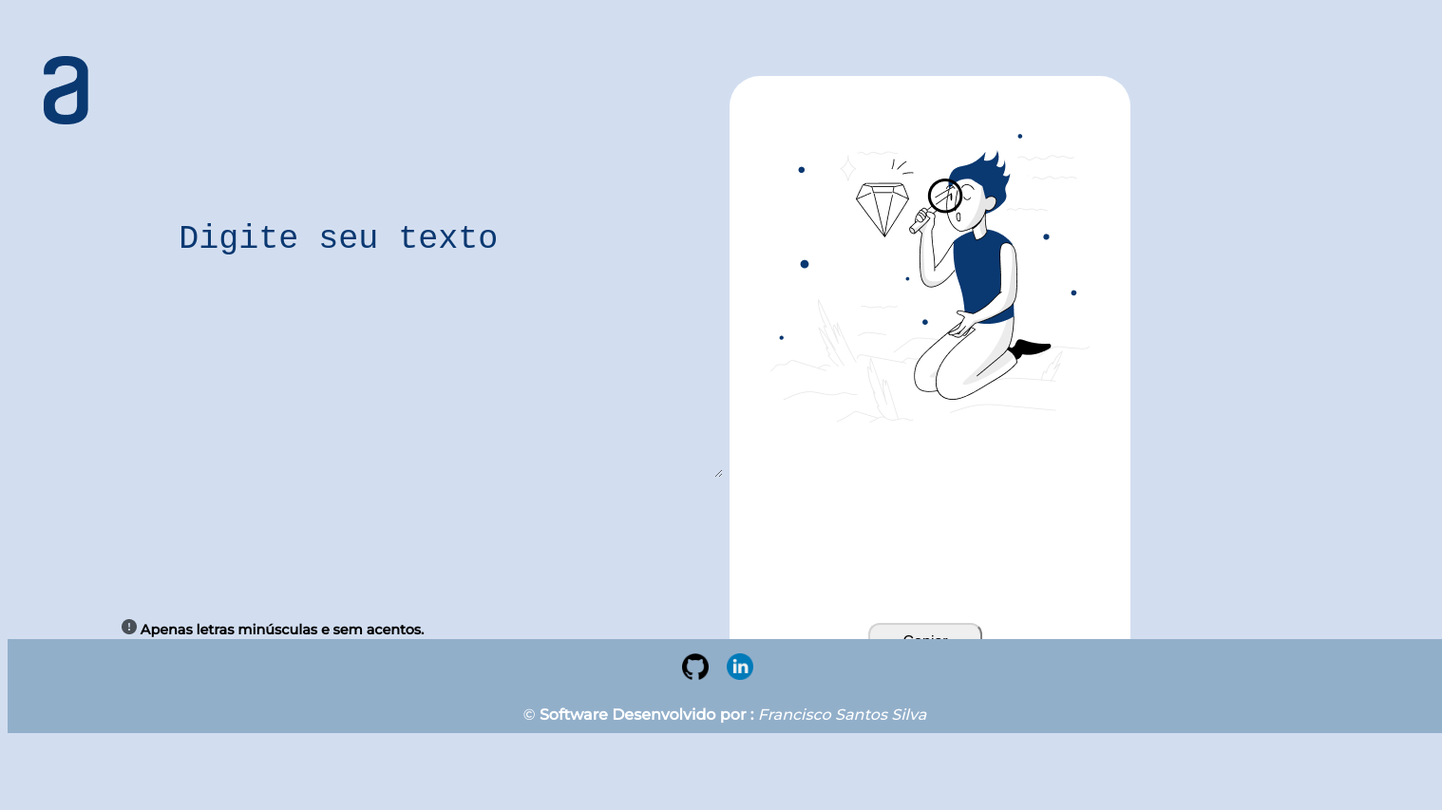
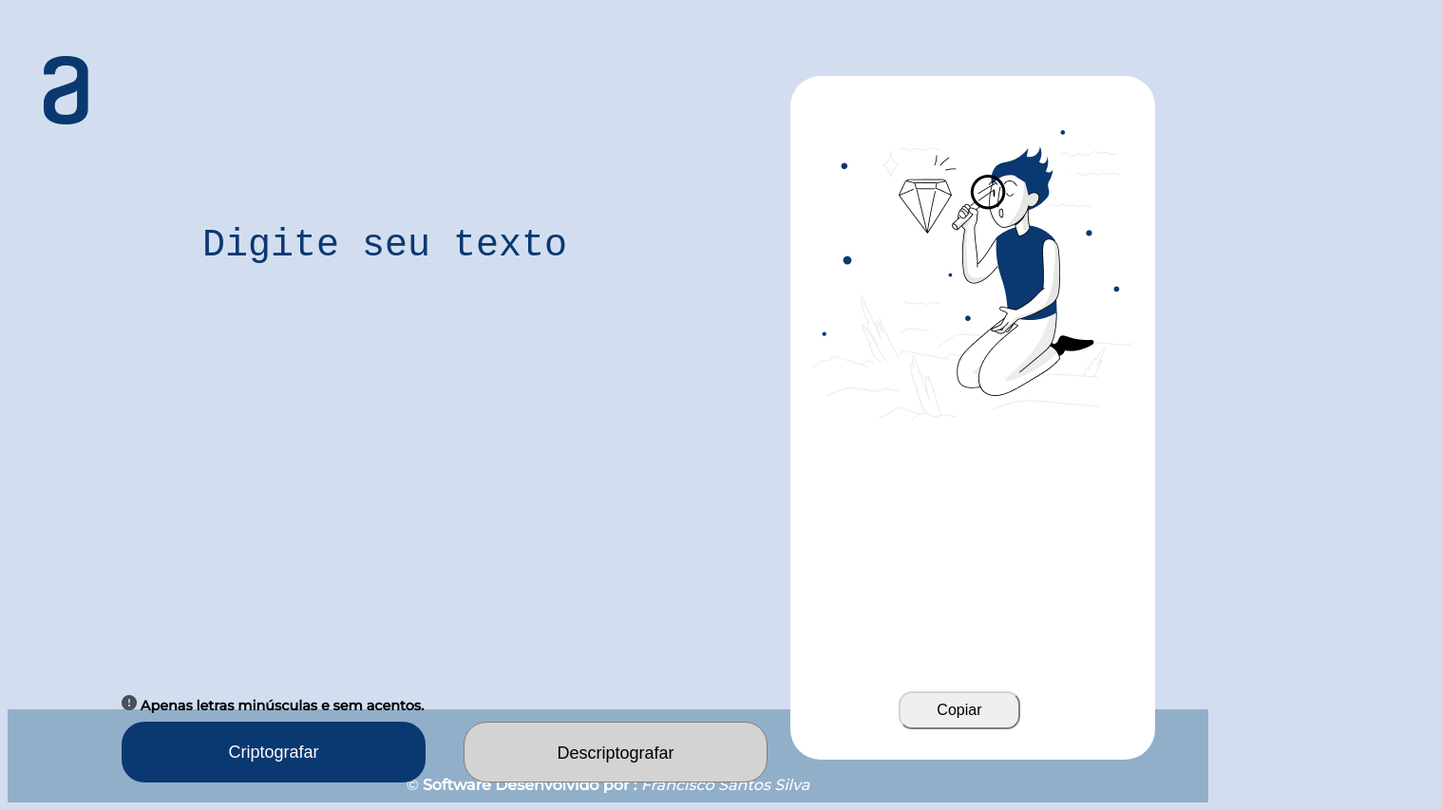
Before and after one commit to Regis-Si1va/Challenge_Codificador, a plain HTML site: page index.html in a window 1280 px wide. Shown: the whole page at 95% size, 1518 px wide, since content can reach past the window. Before the commit the page ends 800 px from the top, so only its background shows below. Drawn offline with Linux system fonts and the light colour scheme.

Commit message:
alterado tamanho dos botões

```diff
--- a/index.html
+++ b/index.html
@@ -20,7 +20,7 @@
 				<textarea class="msg" type="text" placeholder="Digite seu texto" rows="6" cols="33"></textarea>
 
 				<div class="aviso">
-				<h2><img src="exclamation.png"> Apenas letras minúsculas e sem acentos.</h2>
+					<h2><img src="exclamation.png"> Apenas letras minúsculas e sem acentos.</h2>
 				</div>
 
 				<div class="botoes" id="encriptar">
@@ -41,11 +41,11 @@
 		</main>
 
 		<footer>
-			<section>
+			<div>
 				<a href="https://github.com/Regis-Si1va"><img class="redes" src="github.png" alt="logo do github"></a>
 	            <a href="https://www.linkedin.com/in/francisco-s-s"><img class="redes" src="linkedin.png" alt="logo linkedIn"></a>
 	            <p class="developer">© <strong> Software Desenvolvido por :</strong><i> Francisco Santos Silva</i></p>
-        	</section>
+        	</div>
 		</footer>
 
 		<script src="script.js"></script>
--- a/style.css
+++ b/style.css
@@ -14,7 +14,7 @@ header img {
 
 .msg {
 	border: none;
-	font-size: 35px;
+	font-size: 40px;
 	width: 80%;
 	height: 80%;
 	margin-left: 25%;
@@ -34,7 +34,7 @@ header img {
 	position: absolute;
 	width: 25%;
 	left: 10%;
-	top: 80%;
+	top: 90%;
 	font-size: 0.6em;
 }
 
@@ -42,15 +42,15 @@ header img {
 	display: flex;
 	flex-direction: row;
 	position: absolute;
-	width: 50%;
+	width: 60%;
 	height: 4em;
 	left: 10%;
-	top: 85%;
+	top: 95%;
 }
 
 .cripto {
-	Width: 300px;
-	Height: 60px;
+	Width: 20rem;
+	Height: 4rem;
 	border-Radius: 24px;
 	Padding: 15px;
 	background: #0A3871;
@@ -84,8 +84,8 @@ header img {
 	align-items: flex-start;
 	padding: 15px;
 	position: static;
-	width: 300px;
-	height: 60px;
+	width: 20rem;
+	height: 4rem;
 	margin-left: 40px;
 	background: lightgrey;
 	border: 1px solid grey;
@@ -131,9 +131,9 @@ header img {
 	display: flex;
 	border: none;
 	position: absolute;
-	width: 33%;
-	height: 80%;
-	left: 60%;
+	width: 30%;
+	height: 90%;
+	left: 65%;
 	top: 10%;
 	font-size: 18px;
 	font-weight: bold;
@@ -145,7 +145,7 @@ header img {
 .texto::placeholder {
 	position: absolute;
 	align-items: center;
-	margin-top: 75%;
+	margin-top: 80%;
 	right: 25%;
 	font-size: 18px;
 	background:  transparent;
@@ -155,22 +155,21 @@ header img {
 	position: absolute;
 	right: 37%;
 	top: 90%;
-	width: 120px;
-	height: 40px;
+	width: 8rem;
+	height: 2.5rem;
 	font-size: 16px;
-	border-radius: 12px;
+	border-radius: 14px;
 	border-color: lightgray;
 }
 
 footer {
-	width: 1510px;
-	position: relative;
-	margin-top: 10%;
+	position: static;
+	margin-top: 12%;
 	height: 6rem;
     text-align: center;
     line-height: 1em;
     background-color: #92afca;
-    padding-bottom: 3px;
+    padding-bottom: 2px;
     color: white;
 
 }
```
